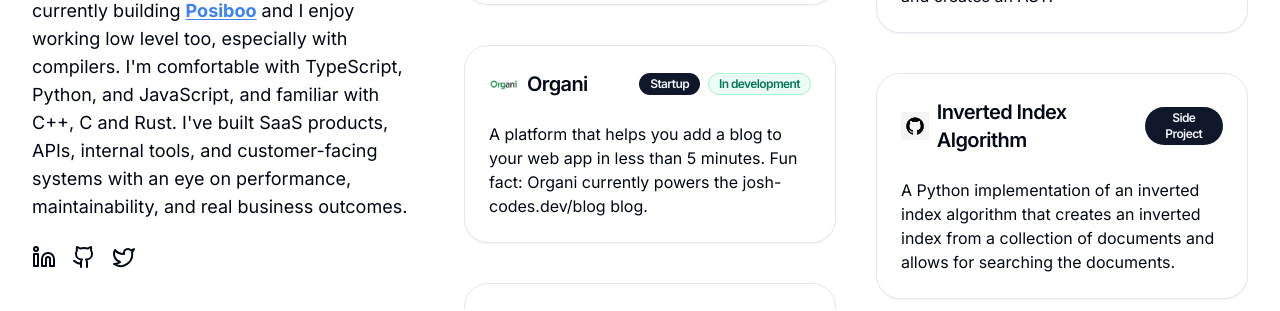
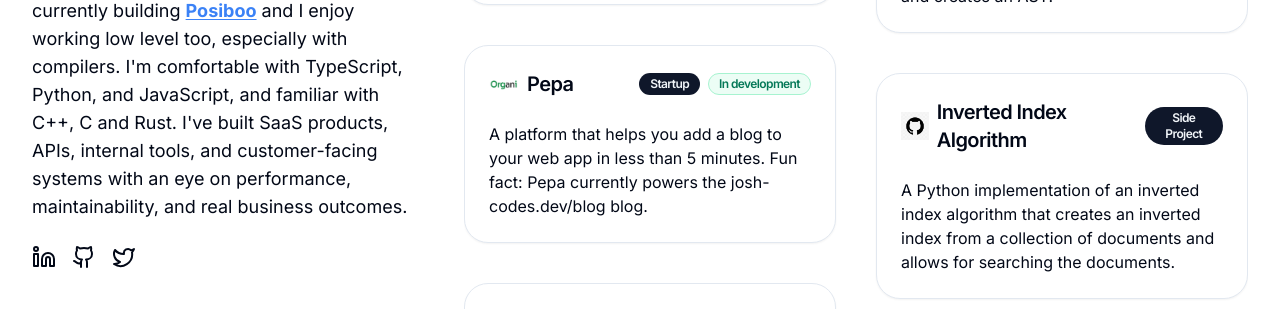
Before and after one commit to Biyinzika-Joshua-J/Portfolio-v4, a Next.js app: page / in a window 1280 px wide. Shown: the part 612-923 px from the top of the page. Built offline with nearby package versions, Linux system fonts and the light colour scheme; grey boxes are pictures that could not be loaded.

Commit message:
Rename Organi project to Pepa and update description accordingly

```diff
--- a/data/data.ts
+++ b/data/data.ts
@@ -32,9 +32,9 @@
   },
 
   {
-    title: 'Organi',
+    title: 'Pepa',
     description:
-      'A platform that helps you add a blog to your web app in less than 5 minutes. Fun fact: Organi currently powers the josh-codes.dev/blog blog.',
+      'A platform that helps you add a blog to your web app in less than 5 minutes. Fun fact: Pepa currently powers the josh-codes.dev/blog blog.',
     image: '/logos/organi.png',
     url: 'https://pepa.dev',
     height: 30,
```
